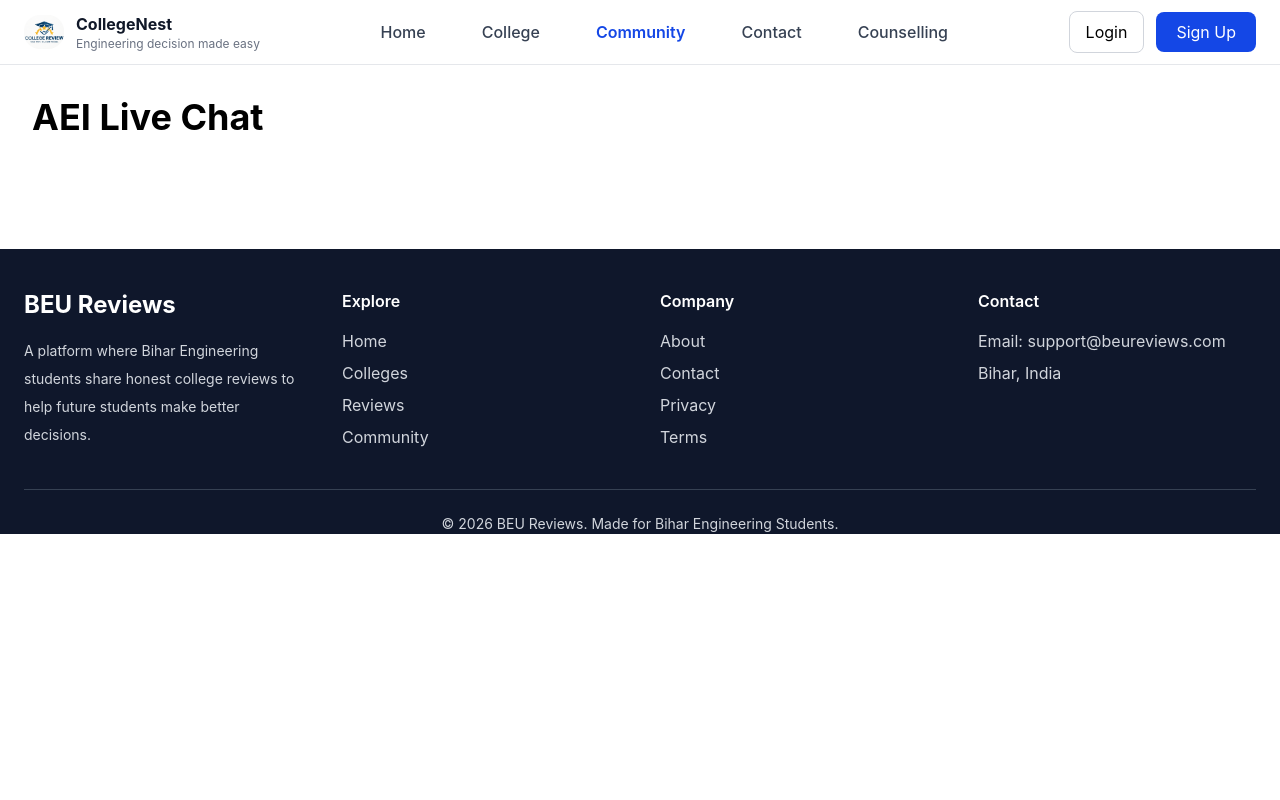
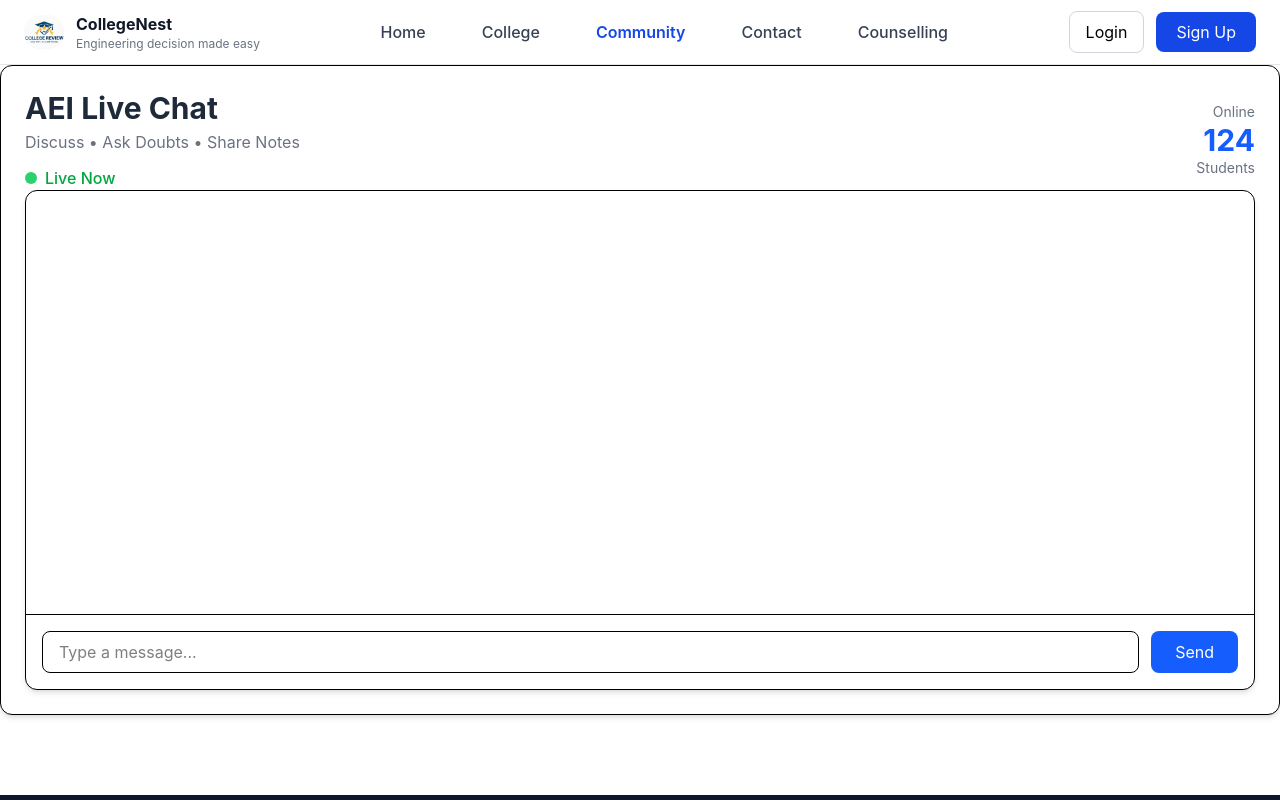
Before and after one commit to Anoopraja/CollegeNest, a React (Vite) app in the folder BCE-Bihar/: page /community/AEI in a window 1280 px wide. Shown: the top 800 px of the page. Built offline with nearby package versions, Linux system fonts and the light colour scheme.

Commit message:
ui added in live chat

```diff
--- a/BCE-Bihar/src/Components/pages/ChatLive.jsx
+++ b/BCE-Bihar/src/Components/pages/ChatLive.jsx
@@ -30,11 +30,59 @@ const ChatLive = () => {
   }
 
   return (
-    <section className="p-8">
-      <h1 className="text-4xl font-bold">
+    <section className="bg-white shadow-md rounded-xl p-6 mb-6 border">
+  <div className="flex items-center justify-between">
+
+    {/* Left */}
+    <div>
+      <h1 className="text-3xl font-bold text-gray-800">
         {selectedBranch} Live Chat
       </h1>
-    </section>
+
+      <p className="text-gray-500 mt-1">
+        Discuss • Ask Doubts • Share Notes
+      </p>
+
+      <div className="flex items-center gap-2 mt-3">
+        <span className="w-3 h-3 bg-green-500 rounded-full animate-pulse"></span>
+        <span className="text-green-600 font-medium">
+          Live Now
+        </span>
+      </div>
+    </div>
+
+    {/* Right */}
+    <div className="text-right">
+      <p className="text-sm text-gray-500">Online</p>
+      <h2 className="text-3xl font-bold text-blue-600">
+        124
+      </h2>
+      <p className="text-sm text-gray-500">Students</p>
+    </div>
+
+  </div>
+  <div className="bg-white rounded-xl border shadow-md h-[500px] flex flex-col">
+
+  {/* Messages */}
+  <div className="flex-1 p-5 overflow-y-auto">
+    {/* Messages yaha aayenge */}
+  </div>
+
+  {/* Input */}
+  <div className="border-t p-4 flex gap-3">
+    <input
+      type="text"
+      placeholder="Type a message..."
+      className="flex-1 border rounded-lg px-4 py-2 outline-none"
+    />
+
+    <button className="bg-blue-600 text-white px-6 rounded-lg hover:bg-blue-700">
+      Send
+    </button>
+  </div>
+
+</div>
+</section>
   );
 };
 
```
